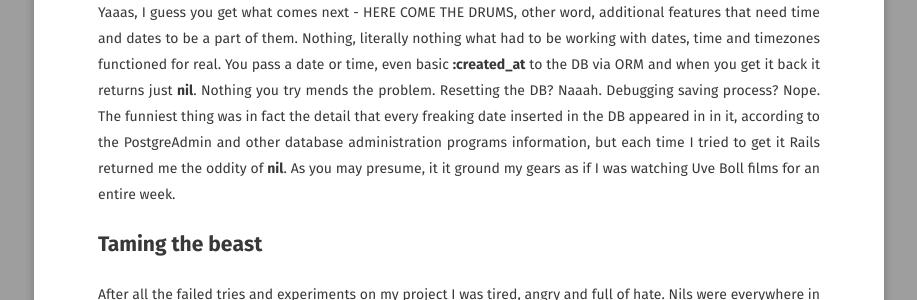
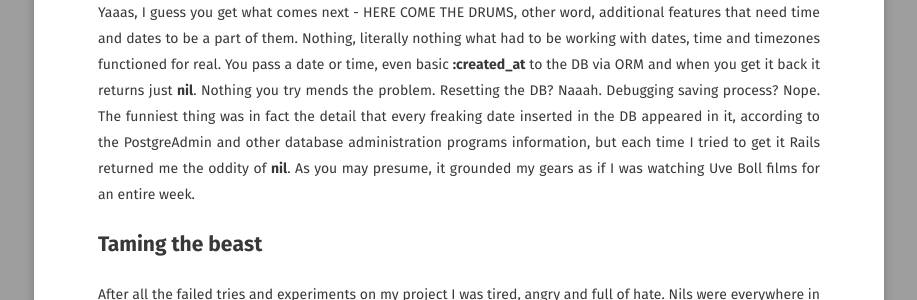
Before and after one commit to artur-martsinkovskyi/artur-martsinkovskyi.github.io, a Jekyll site: the page built from _posts/2016-09-10-little-bug-to-ruin-everything.md, in a window 1280 px wide. Shown: the part 1108-1408 px from the top of the page, without its empty margins (181-1098 px from the left). Built offline with Jekyll 4.4.1, drawn with Linux system fonts in a browser that asks for light colours; some web fonts are replaced; comment, search, counter and statistics services are not loaded.

Commit message:
Update 2016-09-10-little-bug-to-ruin-everything.md

```diff
--- a/_posts/2016-09-10-little-bug-to-ruin-everything.md
+++ b/_posts/2016-09-10-little-bug-to-ruin-everything.md
@@ -37,9 +37,9 @@ had to be working with dates, time and timezones functioned for real. You pass a
 even basic __:created_at__ to the DB via ORM and when you get it back it returns just __nil__.
 Nothing you try mends the problem. Resetting the DB? Naaah. Debugging saving process? Nope.
 The funniest thing was in fact the detail that every freaking date inserted in the DB appeared in
-in it, according to the PostgreAdmin and other database administration programs information,
+it, according to the PostgreAdmin and other database administration programs information,
 but each time I tried to get it Rails returned me the oddity of __nil__. As you may presume, it
-it ground my gears as if I was watching Uve Boll films for an entire week.
+ grounded my gears as if I was watching Uve Boll films for an entire week.
 
 ## Taming the beast
 
```
